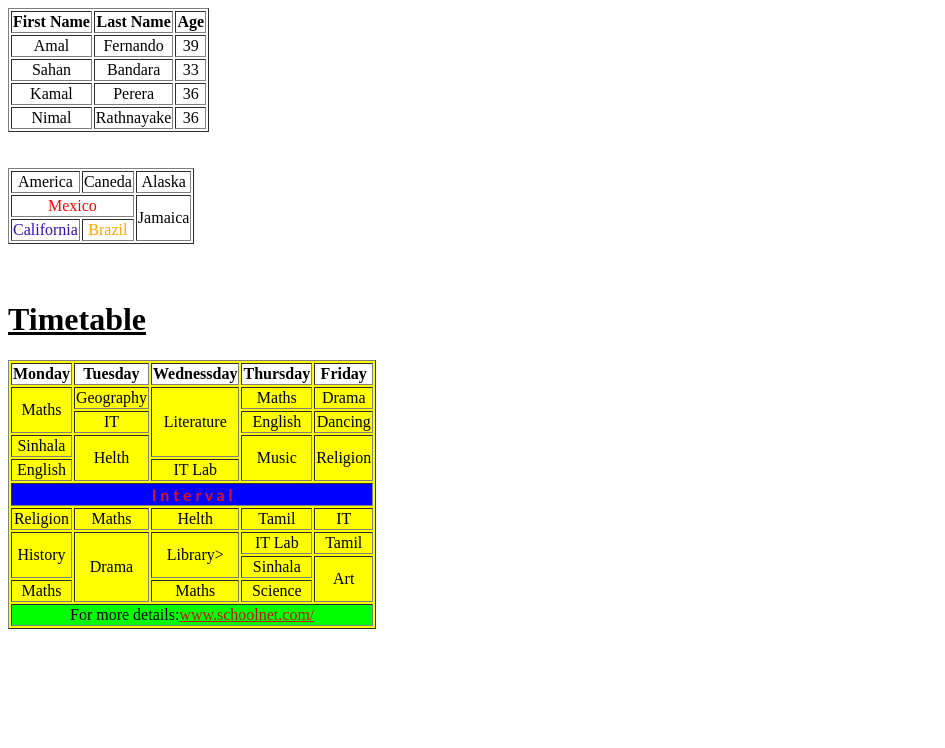
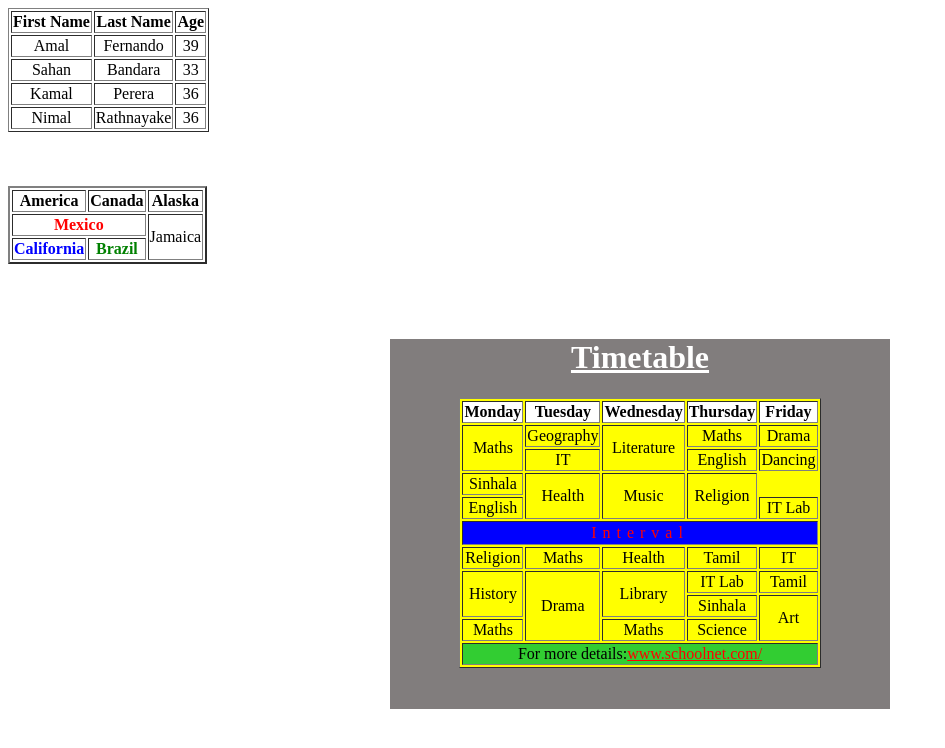
Before and after one commit to HirushiRathnayaka/SE102.3_WEB_29151, a plain HTML site: page Lab 3/html_table.html in a window 1280 px wide. Shown: the whole page, without its empty margins (0-945 px from the left). Drawn offline with Linux system fonts and the light colour scheme.

Commit message:
Update html_table.html

```diff
--- a/Lab 3/html_table.html
+++ b/Lab 3/html_table.html
@@ -1,79 +1,80 @@
 <html>
     <head>
-        <title>
-            table
-        </title>
+        <title>HTML Tags</title>
         <style>
-            table{
+            table,th,td{
                 text-align: center;
             }
-            .timetable .center-box{
-                background-color: blue;
-                font-family: Calibri;
+            .card{
+                background-color: rgb(129, 125, 125);
+                width: 500px;
+                height: 370px;
             }
         </style>
     </head>
-
     <body>
+        <!--table 1-->
         <table border="1">
-            <tr>
+            <tr >
                 <th>First Name</th>
                 <th>Last Name</th>
                 <th>Age</th>
             </tr>
-            <tr>
-                <td>Amal</td>
-                <td>Fernando</td>
-                <td>39</td>
+            <tr >
+                <td >Amal</td>
+                <td >Fernando</td>
+                <td >39</td>
             </tr>
             <tr>
-                <td>Sahan</td>
-                <td>Bandara</td>
-                <td>33</td>
+                <td >Sahan</td>
+                <td >Bandara</td>
+                <td >33</td>
+            </tr>
+            <tr >
+                <td >Kamal</td>
+                <td >Perera</td>
+                <td >36</td>
+            </tr>
+            <tr >
+                <td >Nimal</td>
+                <td >Rathnayake</td>
+                <td >36</td>
+            </tr>
+        </table>
+        <br> <br> <br>
+        <!--Table 2-->
+        <table border="2" solid>
+            <tr>
+                <th>America</th>
+                <th>Canada</th>
+                <th>Alaska</th>
             </tr>
             <tr>
-                <td>Kamal</td>
-                <td>Perera</td>
-                <td>36</td>
-            </tr>
-            <tr>
-                <td>Nimal</td>
-                <td>Rathnayake</td>
-                <td>36</td>
-            </tr>
-        </table>
-        <br><br>
-
-        <table border="1">
-            <tr>
-                <td>America</td>
-                <td>Caneda</td>
-                <td>Alaska</td>
-            </tr>
-            <tr>
-                <td colspan="2" style="color: red;">Mexico</td>
+                <td colspan="2" style="color: red;"><b>Mexico</b></td>
                 <td rowspan="2">Jamaica</td>
             </tr>
             <tr>
-                <td style="color: rgb(50, 16, 186);">California</td>
-                <td style="color: orange;">Brazil</td>
+                <td style="color: blue;"><b>California</b></td>
+                <td style="color: green;"><b>Brazil</b></td>
             </tr>
         </table>
-        <br><br>
-
-        <h1><u>Timetable</u></h1>
-        <table border="1" class="timetable" style="background-color: yellow;">
-            <tr style="background-color: white;">
+        <br> <br> <br>
+        <!--Table 3-->
+        <center>
+        <div class="card">
+        <h1><font color="white"><u>Timetable</u></font></h1>
+        <table border="1" bgcolor="yellow">
+            <tr bgcolor="white">
                 <th>Monday</th>
                 <th>Tuesday</th>
-                <th>Wednessday</th>
+                <th>Wednesday</th>
                 <th>Thursday</th>
                 <th>Friday</th>
             </tr>
             <tr>
                 <td rowspan="2">Maths</td>
                 <td>Geography</td>
-                <td rowspan="3">Literature</td>
+                <td rowspan="2">Literature</td>
                 <td>Maths</td>
                 <td>Drama</td>
             </tr>
@@ -84,7 +85,7 @@
             </tr>
             <tr>
                 <td>Sinhala</td>
-                <td rowspan="2">Helth</td>
+                <td rowspan="2">Health</td>
                 <td rowspan="2">Music</td>
                 <td rowspan="2">Religion</td>
             </tr>
@@ -92,20 +93,20 @@
                 <td>English</td>
                 <td>IT Lab</td>
             </tr>
-            <tr>
-                <td colspan="5" class="center-box" style="color: rgb(223, 17, 31);"><b>I n t e r v a l</b></td>
+            <tr bgcolor="blue">
+                <td colspan="5" style="color: red; letter-spacing: 6px;line-height: 20px;">Interval</td>
             </tr>
             <tr>
                 <td>Religion</td>
                 <td>Maths</td>
-                <td>Helth</td>
+                <td>Health</td>
                 <td>Tamil</td>
                 <td>IT</td>
             </tr>
             <tr>
                 <td rowspan="2">History</td>
                 <td rowspan="3">Drama</td>
-                <td rowspan="2">Library></td>
+                <td rowspan="2">Library</td>
                 <td>IT Lab</td>
                 <td>Tamil</td>
             </tr>
@@ -118,10 +119,11 @@
                 <td>Maths</td>
                 <td>Science</td>
             </tr>
-            <tr style="background-color: rgb(228, 228, 0);">
-                <td colspan="5" style="background-color: lime;">For more details:<a href="www.schoolnet.com/" style="color: rgb(188, 20, 20);">www.schoolnet.com/</a></td>
+            <tr>
+                <td colspan="5" bgcolor="#32CD32">For more details:<a href="www.schoolnet.com/" style="color: red;">www.schoolnet.com/</a></td>
             </tr>
         </table>
-
+        </div>
+        </center>
     </body>
 </html>
```
